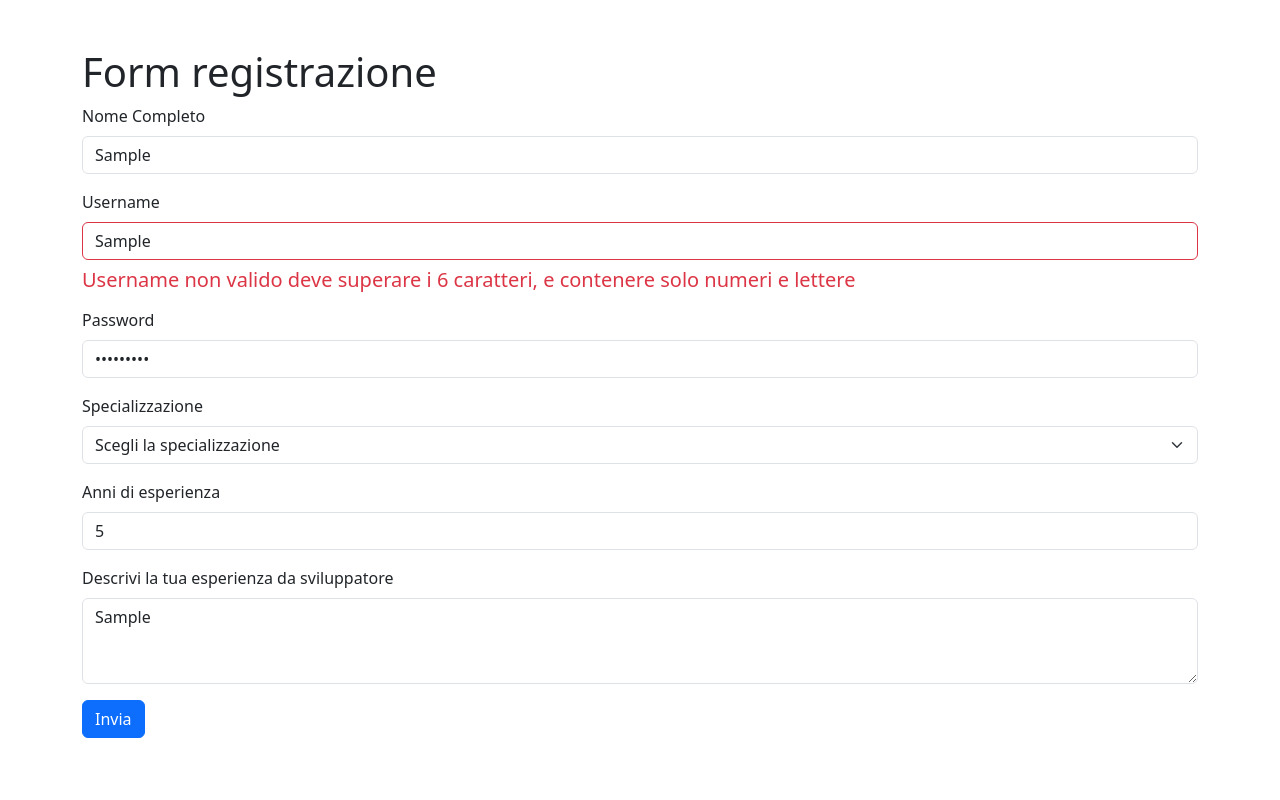
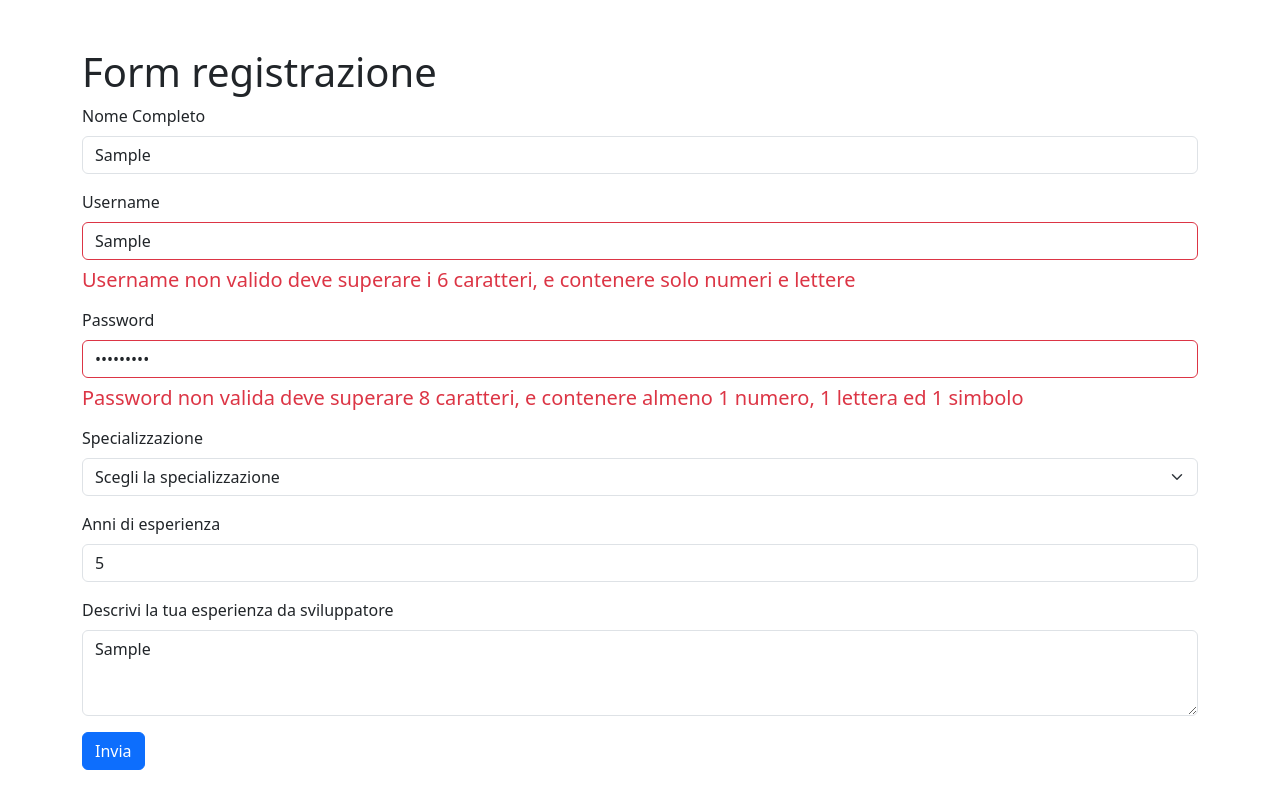
Before and after one commit to gabriele-chiocca/ex-react-useref-signup, a React (Vite) app: page / in a window 1280 px wide. Both pictures are taken after typing "Sample", "Sample", "Sample123", "5", "Sample" into the empty fields and a click on the button "Invia". Built offline with nearby package versions, Linux system fonts and the light colour scheme.

Commit message:
verify on password complete

```diff
--- a/src/App.jsx
+++ b/src/App.jsx
@@ -13,6 +13,7 @@ function App() {
   const [description, setDescription] = useState('');
 
   const [usernameTouched, setUsernameTouched] = useState(false);
+  const [passwordTouched, setPasswordTouched] = useState(false);
 
   const [success, setSuccess] = useState(false);
 
@@ -39,6 +40,40 @@ function App() {
     return true;
   };
 
+  const verifyPassword = (e) => {
+    if (password.length < 8) {
+      console.log('La password deve avere almeno 8 caratteri');
+      return false;
+    }
+
+    let hasNumber = false;
+    let hasLetter = false;
+    let hasSymbols = false;
+
+    for (const char of password) {
+      if (letters.includes(char.toLocaleLowerCase())) {
+        hasLetter = true;
+      } else if (numbers.includes(char)) {
+        hasNumber = true;
+      } else if (symbols.includes(char)) {
+        hasSymbols = true;
+      } else {
+        console.log(
+          'La password non contiene uno tra Lettere, simboli o caratteri',
+        );
+        return false;
+      }
+    }
+
+    if (hasLetter && hasNumber && hasSymbols) {
+      console.log('La password è compilata correttamente');
+      return true;
+    } else {
+      console.log('Compilata non correttamente, inserisci una nuova password');
+      return false;
+    }
+  };
+
   const verifyCompiledForm = (e) => {
     if (nameComplete === '')
       return console.log('Il campo Name non è compilato');
@@ -61,7 +96,7 @@ function App() {
   const submit = (e) => {
     e.preventDefault();
 
-    if (verifyCompiledForm() && yearsOfExperience >= 0) {
+    if (verifyCompiledForm() && yearsOfExperience >= 0 && verifyPassword()) {
       setSuccess(true);
 
       console.log(`Hai inviato il submit con i seguenti dati:
@@ -132,12 +167,21 @@ function App() {
             </label>
             <input
               type="password"
-              className="form-control"
+              className={`form-control ${passwordTouched ? (verifyPassword() ? `border border-success` : `border border-danger `) : ``}`}
               id="input-password"
               onChange={(e) => setPassword(e.target.value)}
+              onBlur={(e) => setPasswordTouched(true)}
               value={password}
               placeholder="Inserisci la tua password"
             />
+            {passwordTouched && !verifyPassword() && (
+              <div className="mt-2  text-danger">
+                <p className="h5">
+                  Password non valida deve superare 8 caratteri, e contenere
+                  almeno 1 numero, 1 lettera ed 1 simbolo
+                </p>
+              </div>
+            )}
           </div>
 
           <div className="mb-3">
```
